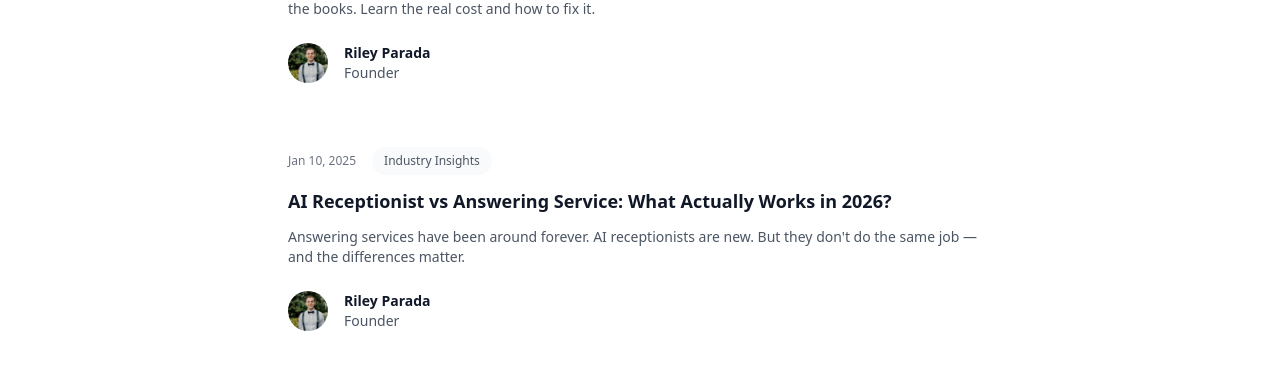
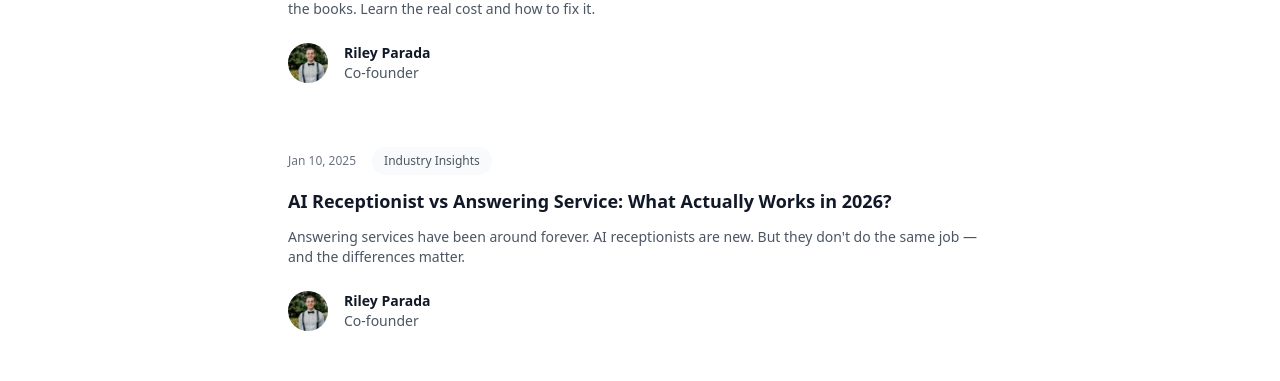
Before and after one commit to rileyleitao/Callwell, a Vue app: page /blog in a window 1280 px wide. Shown: the part 415-796 px from the top of the page. Built offline with nearby package versions, Linux system fonts and the light colour scheme; a web font is replaced by a local one.

Commit message:
Change Founder to Co-founder

```diff
--- a/src/composables/useSEO.js
+++ b/src/composables/useSEO.js
@@ -30,7 +30,7 @@ export function useSEO() {
           '@type': 'Person',
           '@id': 'https://callwell.io/#author',
           name: 'Riley Parada',
-          jobTitle: 'Founder',
+          jobTitle: 'Co-founder',
           worksFor: {
             '@id': 'https://callwell.io/#organization'
           },
--- a/src/pages/BlogPage.vue
+++ b/src/pages/BlogPage.vue
@@ -83,7 +83,7 @@ const posts = [
     category: 'Business Growth',
     author: {
       name: 'Riley Parada',
-      role: 'Founder'
+      role: 'Co-founder'
     }
   },
   {
@@ -94,7 +94,7 @@ const posts = [
     category: 'Industry Insights',
     author: {
       name: 'Riley Parada',
-      role: 'Founder'
+      role: 'Co-founder'
     }
   },
   {
@@ -105,7 +105,7 @@ const posts = [
     category: 'How-To Guide',
     author: {
       name: 'Riley Parada',
-      role: 'Founder'
+      role: 'Co-founder'
     }
   }
 ]
--- a/src/pages/BlogPostAIvsAnswering.vue
+++ b/src/pages/BlogPostAIvsAnswering.vue
@@ -17,7 +17,7 @@
           <img src="/RileyParada.jpg" alt="Riley Parada" class="h-10 w-10 rounded-full object-cover" />
           <div class="text-sm">
             <p class="font-semibold text-gray-900">Riley Parada</p>
-            <p class="text-gray-600">Founder</p>
+            <p class="text-gray-600">Co-founder</p>
           </div>
         </div>
       </header>
--- a/src/pages/BlogPostMissedCalls.vue
+++ b/src/pages/BlogPostMissedCalls.vue
@@ -17,7 +17,7 @@
           <img src="/RileyParada.jpg" alt="Riley Parada" class="h-10 w-10 rounded-full object-cover" />
           <div class="text-sm">
             <p class="font-semibold text-gray-900">Riley Parada</p>
-            <p class="text-gray-600">Founder</p>
+            <p class="text-gray-600">Co-founder</p>
           </div>
         </div>
       </header>
--- a/src/pages/BlogPostPhoneSetup.vue
+++ b/src/pages/BlogPostPhoneSetup.vue
@@ -17,7 +17,7 @@
           <img src="/RileyParada.jpg" alt="Riley Parada" class="h-10 w-10 rounded-full object-cover" />
           <div class="text-sm">
             <p class="font-semibold text-gray-900">Riley Parada</p>
-            <p class="text-gray-600">Founder</p>
+            <p class="text-gray-600">Co-founder</p>
           </div>
         </div>
       </header>
```
